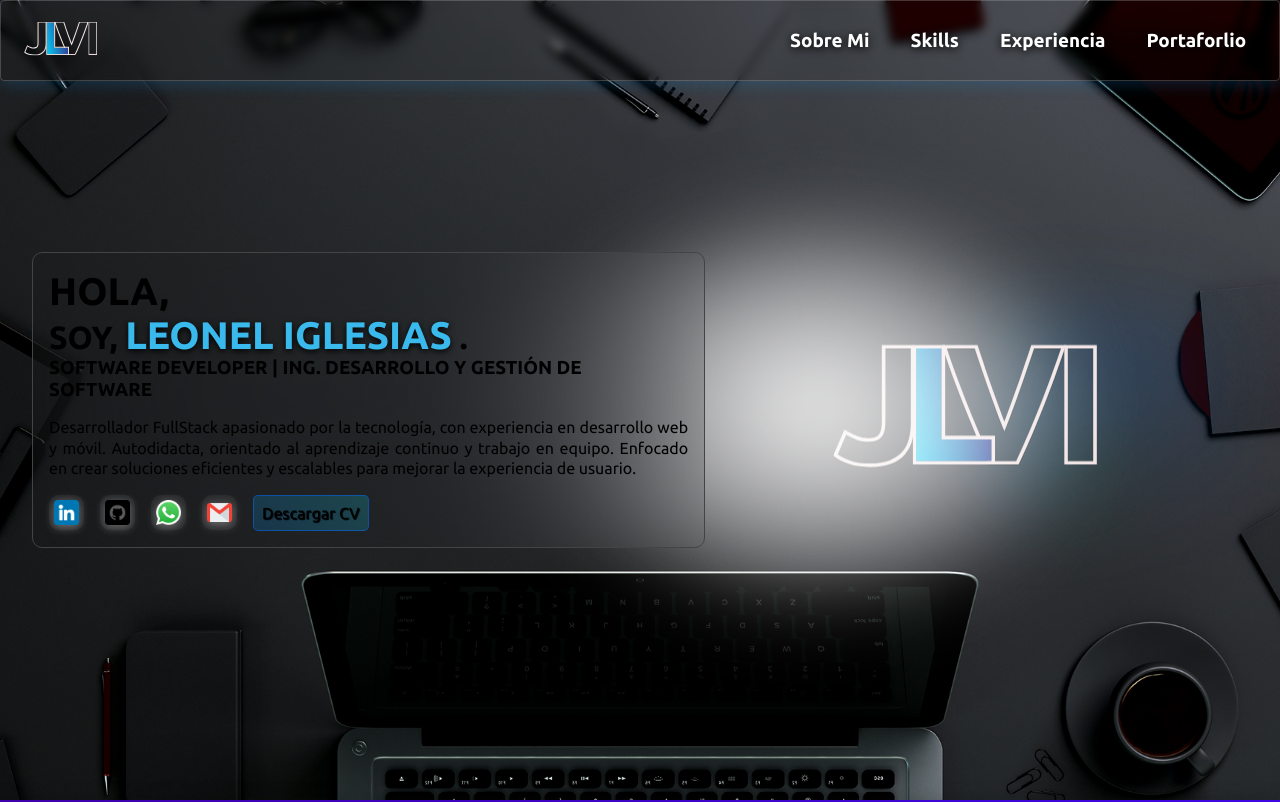
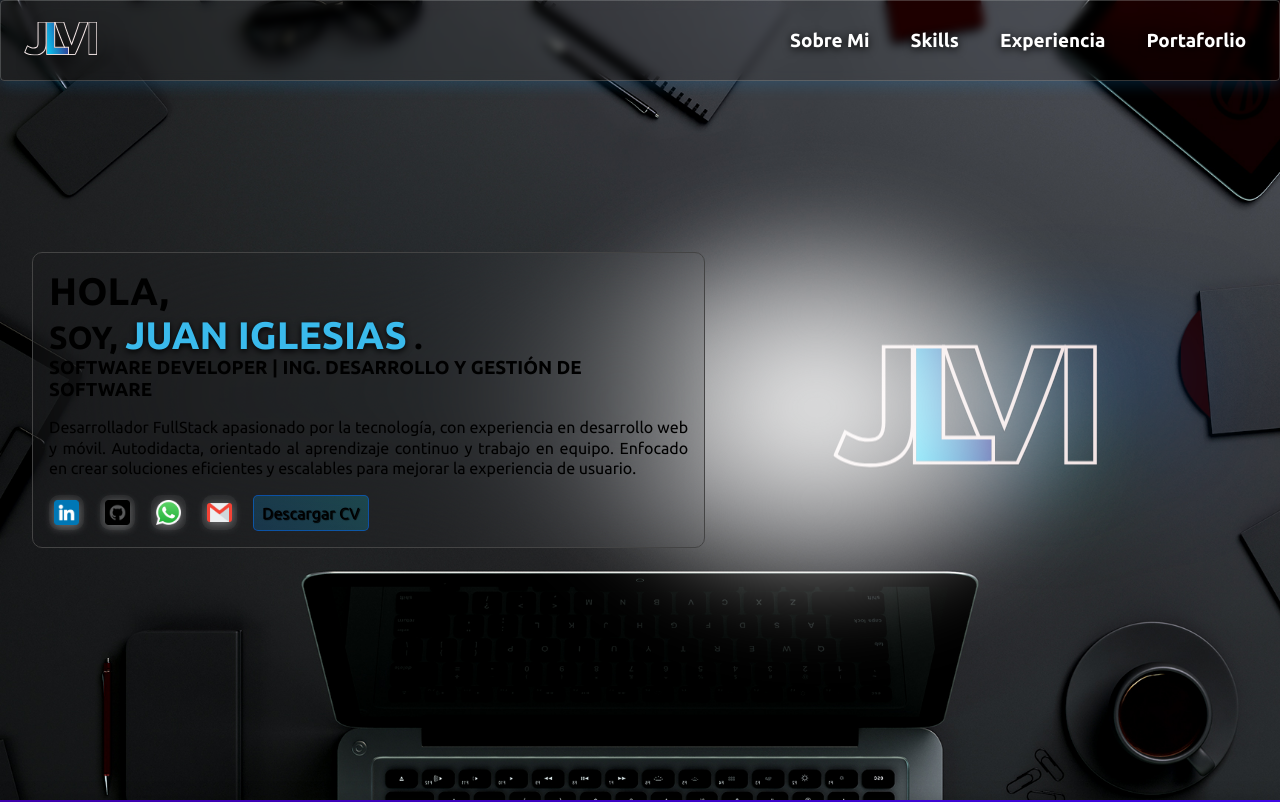
Before and after one commit to leonelVc19/jlvi19c, a Next.js app: page / in a window 1280 px wide. Shown: the top 802 px of the page. Built offline with nearby package versions, Linux system fonts and the light colour scheme.

Commit message:
Cambio nombre

```diff
--- a/src/pages/index.js
+++ b/src/pages/index.js
@@ -44,7 +44,7 @@ export default function Home() {
         <section className={styles.main_presentation}>
           <article className={styles.main_presentation_text}>
             <h1 className={styles.informacion_hola}> Hola,</h1>
-            <h1 className={styles.informacion_nombre}>Soy, <span className={styles.informacion_soy}>Leonel Iglesias</span> .</h1>
+            <h1 className={styles.informacion_nombre}>Soy, <span className={styles.informacion_soy}>Juan Iglesias</span> .</h1>
 
             <h1 className={styles.informacion_puesto}> Software Developer | Ing. Desarrollo y Gestión de Software</h1>
             <article className={styles.text_main}>
```
